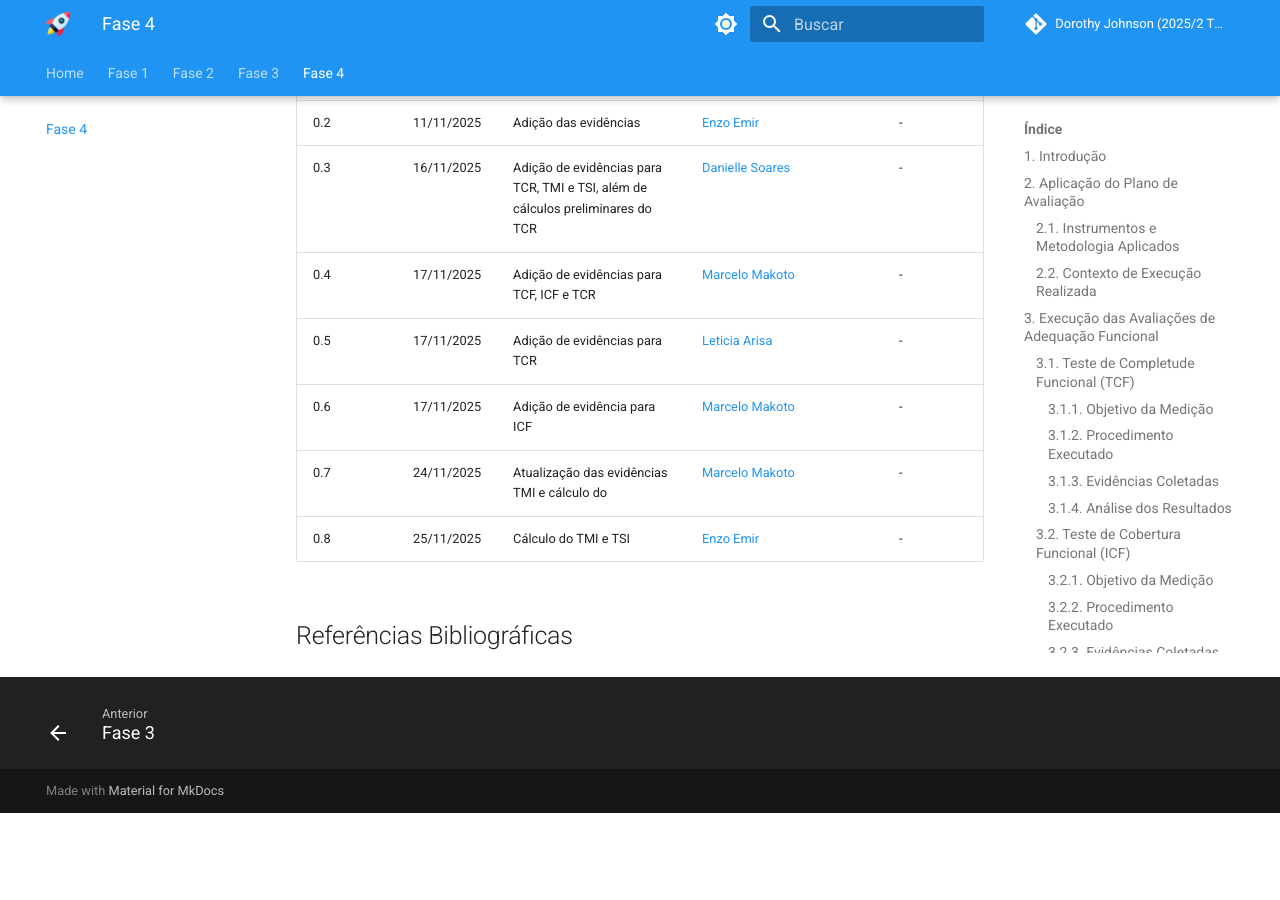
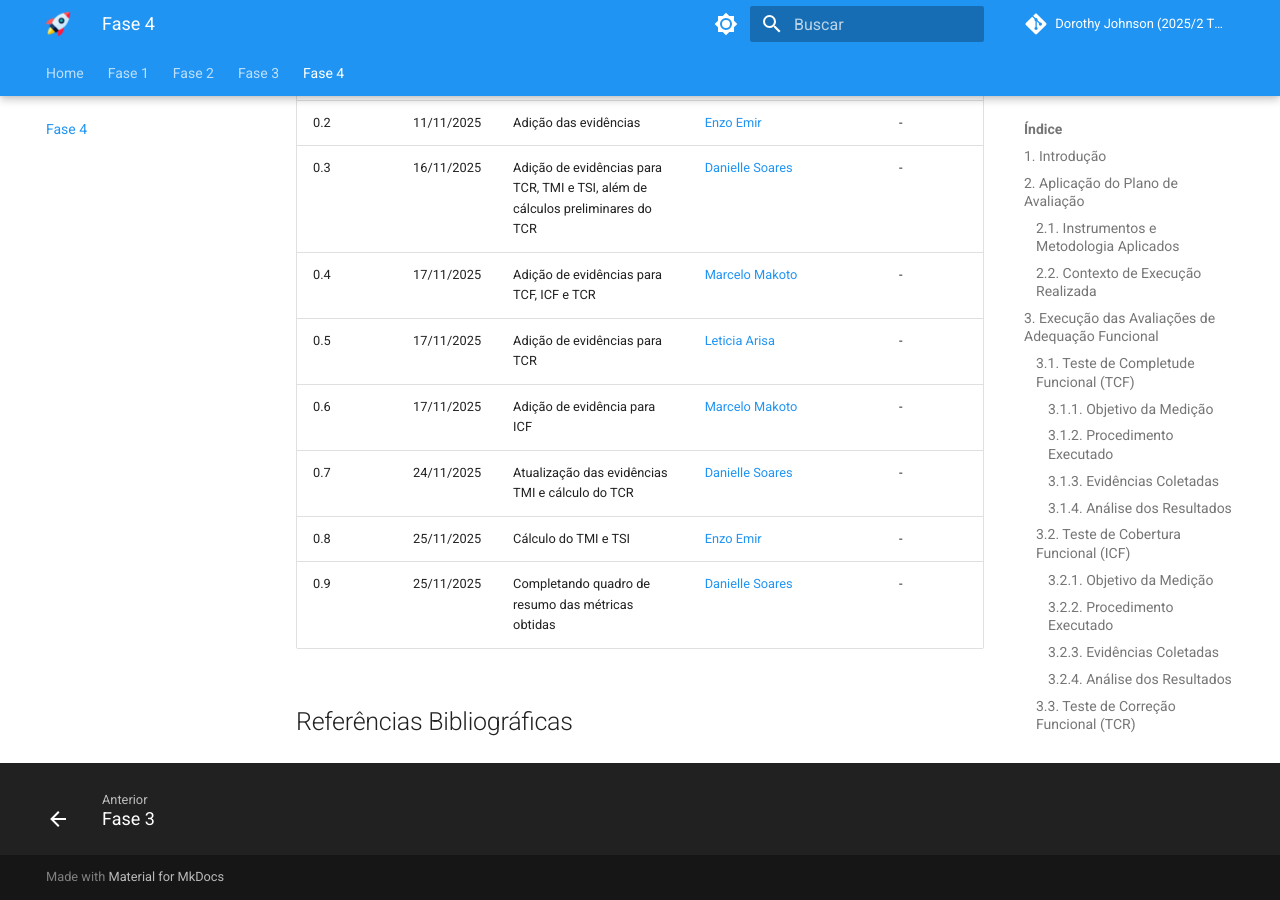
Before and after one commit to FCTE-Qualidade-de-Software-1/2025-2_T02_DOROTHY-JOHNSON, an MkDocs documentation site: the page built from docs/fase4/execucaoFase4.md, in a window 1280 px wide and 900 px high, scrolled down 31556 px. Built offline with MkDocs 1.6.1 and Material for MkDocs 9.7.7, drawn with Linux system fonts in a browser that asks for light colours; comment, search, counter and statistics services are not loaded; before the commit the page ends 32369 px from its top, so only the background shows below that; some of the changed lines change nothing that is shown; some of the changed text lies outside the part shown.

Commit message:
update: resumo das métricas obtidas

```diff
--- a/docs/fase4/execucaoFase4.md
+++ b/docs/fase4/execucaoFase4.md
@@ -732,14 +732,14 @@
 
 | **Métrica** | **Resultado** | **Nível** | **Hipótese** | **Status** |
 |-------------|---------------|-----------|--------------|------------|
-| TCF | 100% | ___ | H1: > 85% | Aprovado |
-| ICF | 100% | ___ | H2: > 90% | Aprovado |
-| TCR | ___% | ___ | H3: > 90% |  |
-| IAT | ___% | ___ | H4: > 80% |  |
-| TAM | 100% | 100% | H5: > 85% | Aprovado |
-| TMI | 1,289 min | ___ | H6: < 15 min | Aprovado  |
-| TSI | 100% | ___ | H7: > 95% | Aprovado |
-| IPD | 100% | 100% | H8: 100% > 90% | Aprovado |
+| TCF | 100% | Desejável | H1: > 85% | Aprovado |
+| ICF | 100% | Desejável | H2: > 90% | Aprovado |
+| TCR | 93,55% | Aceitável | H3: > 90% | Aprovado |
+| IAT | 100% | Desejável | H4: > 80% | Aprovado |
+| TAM | 100% | Desejável | H5: > 85% | Aprovado |
+| TMI | 1,289 min | Desejável | H6: < 15 min | Aprovado  |
+| TSI | 100% | Desejável | H7: > 95% | Aprovado |
+| IPD | 100% | Desejável | H8: 100% > 90% | Aprovado |
 
 ### 5.2. Análise Geral dos Resultados
 
@@ -772,7 +772,8 @@
 | 0.4 | 17/11/2025 | Adição de evidências para TCF, ICF e TCR | [Marcelo Makoto](https://github.com/MM4k)| - |
 | 0.5 | 17/11/2025 | Adição de evidências para TCR | [Leticia Arisa](https://github.com/Leticia-Arisa-K-Higa)| - |
 | 0.6 | 17/11/2025 | Adição de evidência para ICF | [Marcelo Makoto](https://github.com/MM4k)| - |
-| 0.7 | 24/11/2025 | Atualização das evidências TMI e cálculo do  | [Marcelo Makoto](https://github.com/MM4k)| - |
+| 0.7 | 24/11/2025 | Atualização das evidências TMI e cálculo do TCR | [Danielle Soares](https://github.com/danielle-soaress)| - |
 | 0.8 | 25/11/2025 | Cálculo do  TMI e TSI  | [Enzo Emir](https://github.com/EnzoEmir)| - |
+| 0.9 | 25/11/2025 | Completando quadro de resumo das métricas obtidas  | [Danielle Soares](https://github.com/danielle-soaress)| - |
 
 ## Referências Bibliográficas
```
